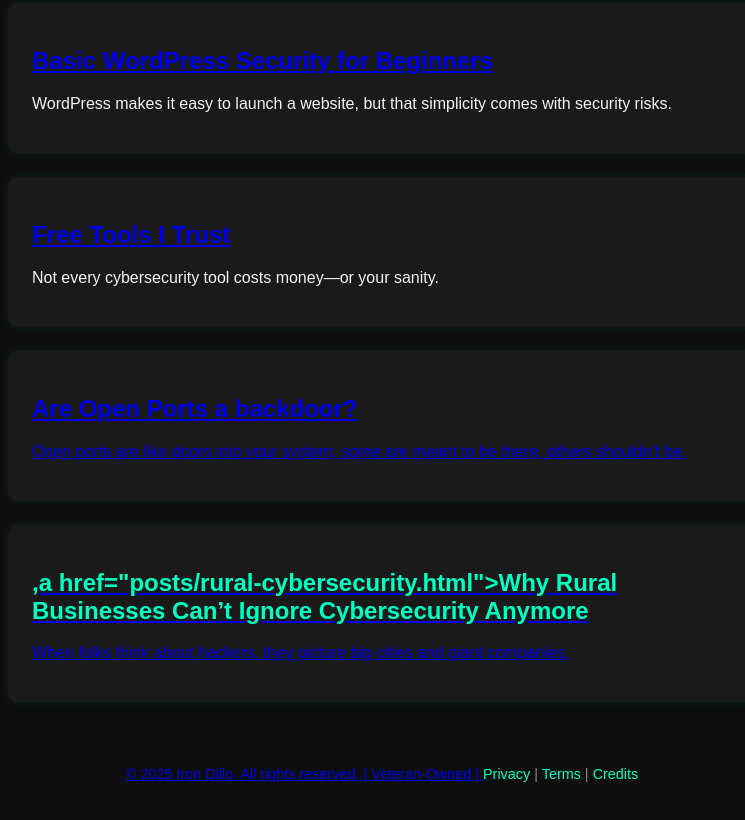
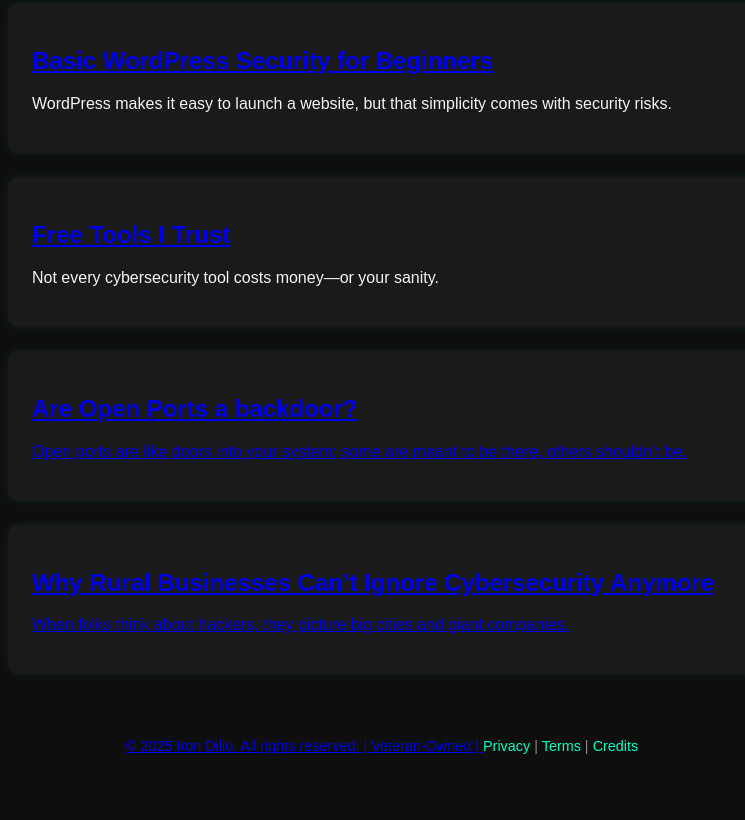
Before and after one commit to Artilleryjoe/irondillo-site, a plain HTML site: page blog.html in a window 1280 px wide. Shown: the part 747-1567 px from the top of the page, without its empty margins (258-1003 px from the left). Drawn offline with Linux system fonts and the light colour scheme.

Commit message:
Update blog.html

```diff
--- a/blog.html
+++ b/blog.html
@@ -110,7 +110,7 @@
   </div>
 
   <div class="post">
-  <h2>,a href="posts/rural-cybersecurity.html">Why Rural Businesses Can’t Ignore Cybersecurity Anymore</h2>
+  <h2><a href="posts/rural-cybersecurity.html">Why Rural Businesses Can’t Ignore Cybersecurity Anymore</h2>
   <p>When folks think about hackers, they picture big cities and giant companies.</p>
   </div>
 
```
